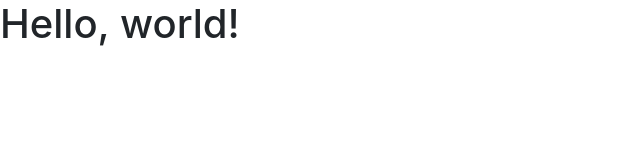
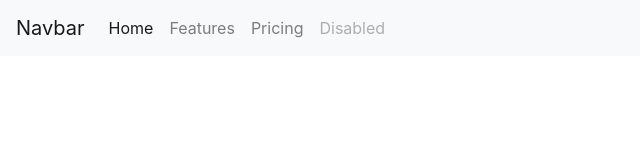
Before and after one commit to ChrisNewelldev/landing-page, a plain HTML site: page index.html in a window 1280 px wide. Shown: the whole page, without its empty margins (0-640 px from the left). Drawn offline with nearby package versions, Linux system fonts and the light colour scheme.

Commit message:
Added navbar

```diff
--- a/index.html
+++ b/index.html
@@ -10,8 +10,24 @@
 
     <title>Hello, world!</title>
   </head>
+
+  <nav class="navbar navbar-expand-lg navbar-light bg-light">
+    <a class="navbar-brand" href="#">Navbar</a>
+    <button class="navbar-toggler" type="button" data-toggle="collapse" data-target="#navbarNavAltMarkup" aria-controls="navbarNavAltMarkup" aria-expanded="false" aria-label="Toggle navigation">
+      <span class="navbar-toggler-icon"></span>
+    </button>
+    <div class="collapse navbar-collapse" id="navbarNavAltMarkup">
+      <div class="navbar-nav">
+        <a class="nav-item nav-link active" href="#">Home <span class="sr-only">(current)</span></a>
+        <a class="nav-item nav-link" href="#">Features</a>
+        <a class="nav-item nav-link" href="#">Pricing</a>
+        <a class="nav-item nav-link disabled" href="#">Disabled</a>
+      </div>
+    </div>
+  </nav>
+
   <body>
-    <h1>Hello, world!</h1>
+
 
     <!-- Optional JavaScript -->
     <!-- jQuery first, then Popper.js, then Bootstrap JS -->
@@ -19,4 +35,5 @@
     <script src="https://cdn.jsdelivr.net/npm/popper.js@1.14.7/dist/umd/popper.min.js" integrity="sha384-UO2eT0CpHqdSJQ6hJty5KVphtPhzWj9WO1clHTMGa3JDZwrnQq4sF86dIHNDz0W1" crossorigin="anonymous"></script>
     <script src="https://cdn.jsdelivr.net/npm/bootstrap@4.3.1/dist/js/bootstrap.min.js" integrity="sha384-JjSmVgyd0p3pXB1rRibZUAYoIIy6OrQ6VrjIEaFf/nJGzIxFDsf4x0xIM+B07jRM" crossorigin="anonymous"></script>
   </body>
+  <footer></footer>
 </html>
```
